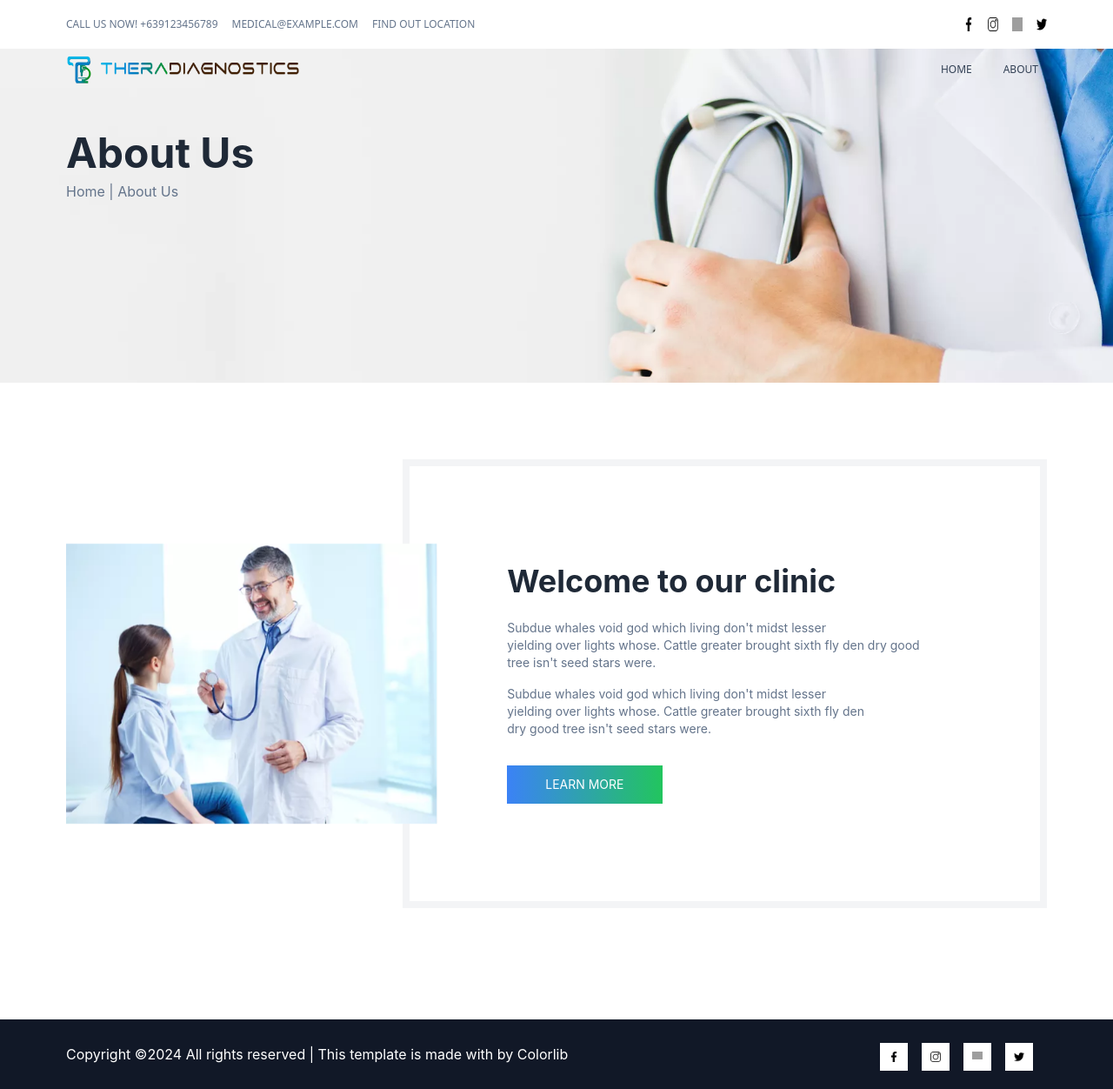
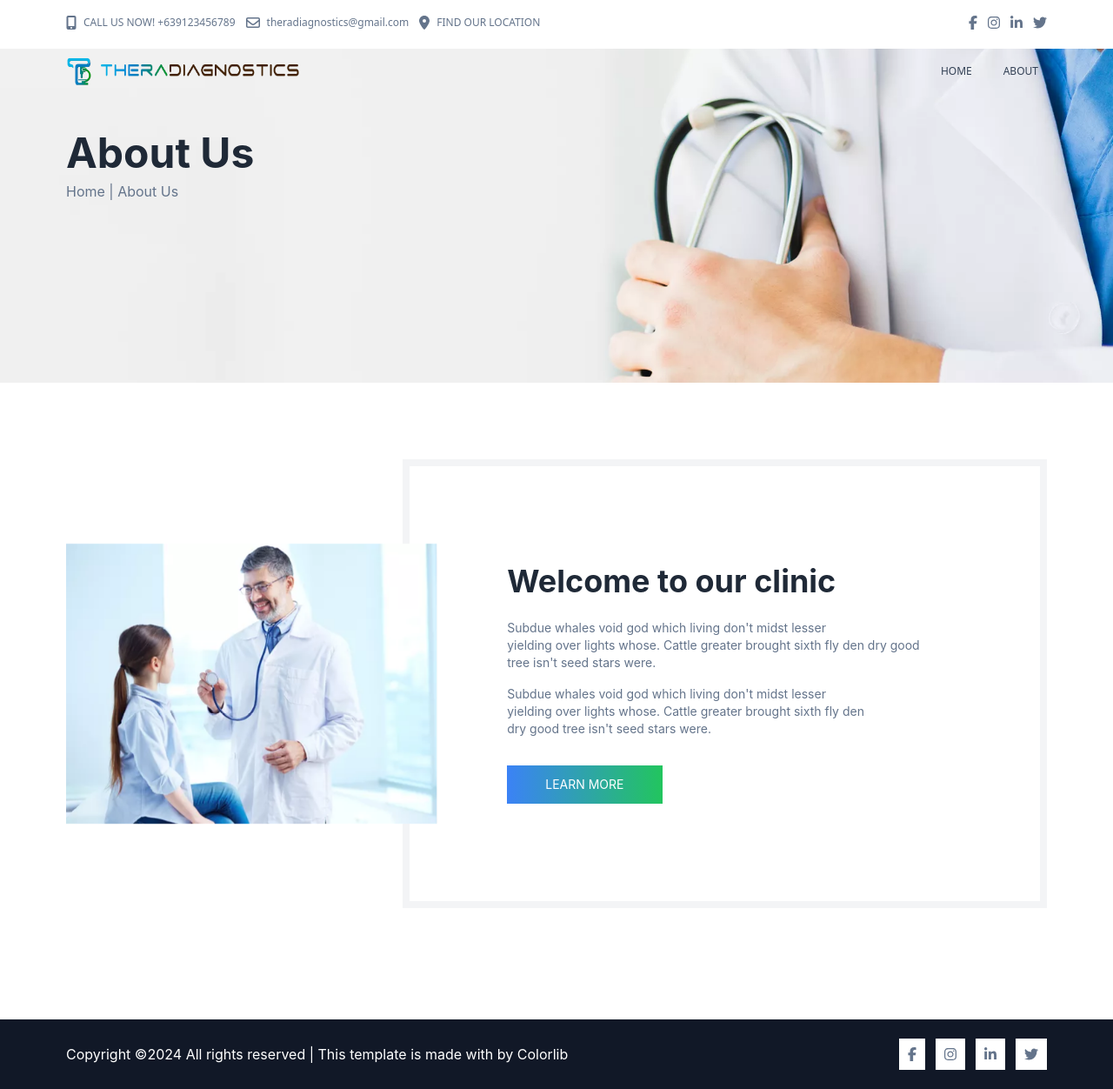
Before and after one commit to godyolops/theradiagnostics, a React (Create React App) app in the folder td_webapp/: page /about in a window 1280 px wide. Shown: the whole page at 87% size. Built offline with nearby package versions, Linux system fonts and the light colour scheme; grey boxes are pictures that could not be loaded.

Commit message:
updated icons and sticky header

```diff
--- a/td_webapp/src/components/Footer.tsx
+++ b/td_webapp/src/components/Footer.tsx
@@ -1,35 +1,42 @@
 import React from "react";
 
-// images
-import facebookIcon from "../assets/navbar-top/facebook-icon.png";
-import instagramIcon from "../assets/navbar-top/instagram-icon.png";
-import linkedinIcon from "../assets/navbar-top/linkedin-icon.png";
-import twitterIcon from "../assets/navbar-top/twitter-icon.png";
+import {
+  faFacebookF,
+  faInstagram,
+  faLinkedinIn,
+  faTwitter,
+} from "@fortawesome/free-brands-svg-icons";
+import { FontAwesomeIcon } from "@fortawesome/react-fontawesome";
 
 const Footer: React.FC = () => {
   return (
     <footer className="bg-gray-900 max-h-64 h-20 place-content-center z-50">
       <div className="container mx-auto max-w-6xl px-3 flex justify-between">
         <div className="text-white place-content-center">
-                    Copyright ©2024 All rights reserved | This template is made with  by Colorlib
+          Copyright ©2024 All rights reserved | This template is made with by
+          Colorlib
         </div>
-                <div className="flex">
-                    <div className="p-2.5 bg-white mr-4 mt-1.5 b-2 hover:bg-gradient-to-r from-blue-500 to-green-500">
-                     <img src={facebookIcon} alt="" height={1} width={12} className="hover:fill-white"/>
-                    </div>
-                    <div className="p-2.5 bg-white mr-4 mt-1.5 b-2 hover:bg-gradient-to-r from-blue-500 to-green-500">
-                        <img src={instagramIcon} alt="" height={1} width={12} className=""/>
-                    </div>
-                    <div className="p-2.5  bg-white mr-4 mt-1.5 b-2 hover:bg-gradient-to-r from-blue-500 to-green-500">
-                        <img src={linkedinIcon} alt="" height={1} width={12} className=""/>
-                    </div>
-                    <div className="p-2.5 bg-white mr-4 mt-1.5 b-2 hover:bg-gradient-to-r from-blue-500 to-green-500">
-                        <img src={twitterIcon} alt="" height={1} width={12} className=""/>
-                    </div>
+        <div className="flex gap-x-3">
+          <FontAwesomeIcon
+            icon={faFacebookF}
+            className="text-slate-500 cursor-pointer p-2.5 bg-white hover:bg-gradient-to-r from-blue-500 to-green-500"
+          />
+          <FontAwesomeIcon
+            icon={faInstagram}
+            className="text-slate-500 cursor-pointer p-2.5  bg-white hover:bg-gradient-to-r from-blue-500 to-green-500"
+          />
+          <FontAwesomeIcon
+            icon={faLinkedinIn}
+            className="text-slate-500 cursor-pointer p-2.5  bg-white hover:bg-gradient-to-r from-blue-500 to-green-500"
+          />
+          <FontAwesomeIcon
+            icon={faTwitter}
+            className="text-slate-500 cursor-pointer p-2.5  bg-white hover:bg-gradient-to-r from-blue-500 to-green-500"
+          />
         </div>
       </div>
     </footer>
   );
-}
+};
 
 export default Footer;
--- a/td_webapp/src/components/Header.tsx
+++ b/td_webapp/src/components/Header.tsx
@@ -1,4 +1,4 @@
-import React, { useState } from "react";
+import React, { useEffect, useState } from "react";
 
 // router
 import { Link } from "react-router-dom";
@@ -9,21 +9,46 @@ import LogoName from "../assets/navbar/logo-name.png";
 
 const Header: React.FC = () => {
   const [isOpen, setIsOpen] = useState(false);
+  const [scrolled, setScrolled] = useState(false);
+
+  const handleScroll = () => {
+    const scrollY = window.scrollY;
+    setScrolled(scrollY > 50); // Adjust this value to control when the header changes
+  };
+
+  useEffect(() => {
+    window.addEventListener("scroll", handleScroll);
+    return () => window.removeEventListener("scroll", handleScroll);
+  }, []);
 
   const toggleMenu = () => {
     setIsOpen(!isOpen);
   };
 
   return (
-        <div className="w-full sticky top-10 z-50 my-3.5 bg-transparent">
+    <div
+      className={`w-full sticky top-0 z-50 py-3.5 bg-transparent transform transition-all duration-700 ease-in-out ${
+        scrolled ? "bg-white shadow-md" : ""
+      }`}
+    >
       <div className="container mx-auto flex justify-between items-center max-w-6xl px-3">
         <div className="flex">
           <img src={LogoImg} alt="" height={32} width={30} />
           <img src={LogoName} alt="" height={41} width={250} />
         </div>
         <div className="hidden md:flex space-x-4">
-                <Link to="/" className="text-xs font-sans font-medium text-slate-700 py-1.5 px-2.5">HOME</Link>
-                <Link to="/about" className="text-xs font-sans font-medium text-slate-700 py-1.5 px-2.5">ABOUT</Link>
+          <Link
+            to="/"
+            className="text-xs font-sans font-medium text-slate-700 py-1.5 px-2.5"
+          >
+            HOME
+          </Link>
+          <Link
+            to="/about"
+            className="text-xs font-sans font-medium text-slate-700 py-1.5 px-2.5"
+          >
+            ABOUT
+          </Link>
         </div>
         <div className="md:hidden">
           <button onClick={toggleMenu} className="focus:outline-none">
@@ -58,6 +83,6 @@ const Header: React.FC = () => {
       )}
     </div>
   );
-}
+};
 
 export default Header;
--- a/td_webapp/src/components/HeaderTop.tsx
+++ b/td_webapp/src/components/HeaderTop.tsx
@@ -1,37 +1,79 @@
 import React from "react";
 
-// images
-import facebookIcon from "../assets/navbar-top/facebook-icon.png";
-import instagramIcon from "../assets/navbar-top/instagram-icon.png";
-import linkedinIcon from "../assets/navbar-top/linkedin-icon.png";
-import twitterIcon from "../assets/navbar-top/twitter-icon.png";
+import { FontAwesomeIcon } from "@fortawesome/react-fontawesome";
+import {
+  faFacebookF,
+  faInstagram,
+  faLinkedinIn,
+  faTwitter,
+} from "@fortawesome/free-brands-svg-icons";
+import { faEnvelope } from "@fortawesome/free-regular-svg-icons"; // Outlined version
+import {
+  faLocationDot,
+  faMobileScreenButton,
+} from "@fortawesome/free-solid-svg-icons";
 
 const HeaderTop: React.FC = () => {
   return (
     <div className="z-1 top-0 left-0 py-3.5 bg-white w-full">
       <div className="container mx-auto max-w-6xl px-3">
         <div className="flex flex-wrap justify-between text-center">
-                    <div className="flex">
-                        <div className="mr-4 text-slate-500 text-xs font-sans font-medium mt-1.5 b-2">
+          <div className="flex gap-x-3">
+            <div className="flex justify-center items-center gap-x-2 text-slate-500">
+              <div>
+                <FontAwesomeIcon icon={faMobileScreenButton} />
+              </div>
+              <div className="text-xs font-sans font-medium">
                 CALL US NOW! +639123456789
               </div>
-                        <div className="mr-4 text-slate-500 text-xs font-sans font-medium mt-1.5 b-2">
-                            MEDICAL@EXAMPLE.COM
             </div>
-                        <div className="text-slate-500 text-xs font-sans font-medium mt-1.5 b-2">
-                            FIND OUT LOCATION
+            <div className="flex justify-center items-center gap-x-2 text-slate-500">
+              <div>
+                <FontAwesomeIcon icon={faEnvelope} />
+              </div>
+              <div className="text-xs font-sans font-medium">
+                theradiagnostics@gmail.com
               </div>
             </div>
-                    <div className="flex">
-                        <img src={facebookIcon} alt="" height={2} width={12} className="mr-4 mt-1.5 b-2 grayscale-50"/>
-                        <img src={instagramIcon} alt="" height={1} width={12} className="mr-4 mt-1.5 b-2"/>
-                        <img src={linkedinIcon} alt="" height={1} width={12} className="mr-4 mt-1.5 b-2"/>
-                        <img src={twitterIcon} alt="" height={1} width={12} className="mt-1.5 b-2"/>
+            <div className="flex justify-center items-center gap-x-2 text-slate-500">
+              <div>
+                <FontAwesomeIcon icon={faLocationDot} />
+              </div>
+              <div className="text-xs font-sans font-medium">
+                FIND OUR LOCATION
+              </div>
+            </div>
+          </div>
+          <div className="flex gap-x-3">
+            <div>
+              <FontAwesomeIcon
+                icon={faFacebookF}
+                className="text-slate-500 cursor-pointer"
+              />
+            </div>
+            <div>
+              <FontAwesomeIcon
+                icon={faInstagram}
+                className="text-slate-500 cursor-pointer"
+              />
+            </div>
+            <div>
+              <FontAwesomeIcon
+                icon={faLinkedinIn}
+                className="text-slate-500 cursor-pointer"
+              />
+            </div>
+            <div>
+              <FontAwesomeIcon
+                icon={faTwitter}
+                className="text-slate-500 cursor-pointer"
+              />
+            </div>
           </div>
         </div>
       </div>
     </div>
   );
-}
+};
 
 export default HeaderTop;
```
Also changed, not shown: td_webapp/package.json (+6 -5 lines). Lines whose indentation alone changed are shown as unchanged.
